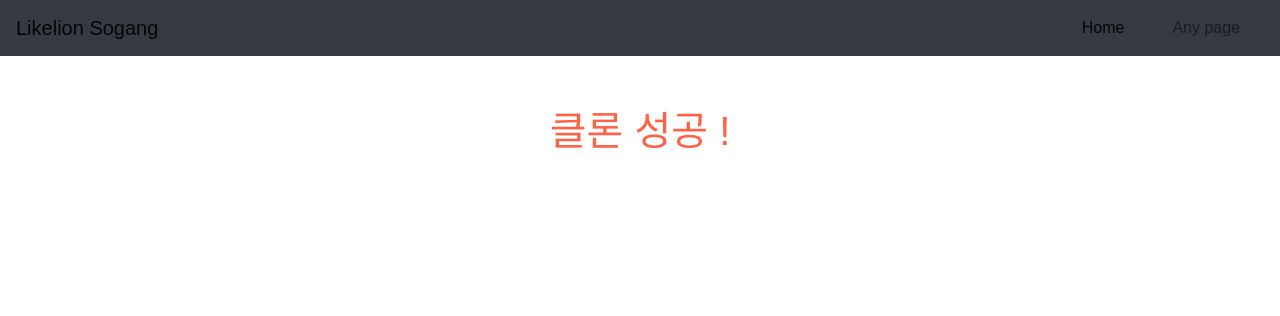
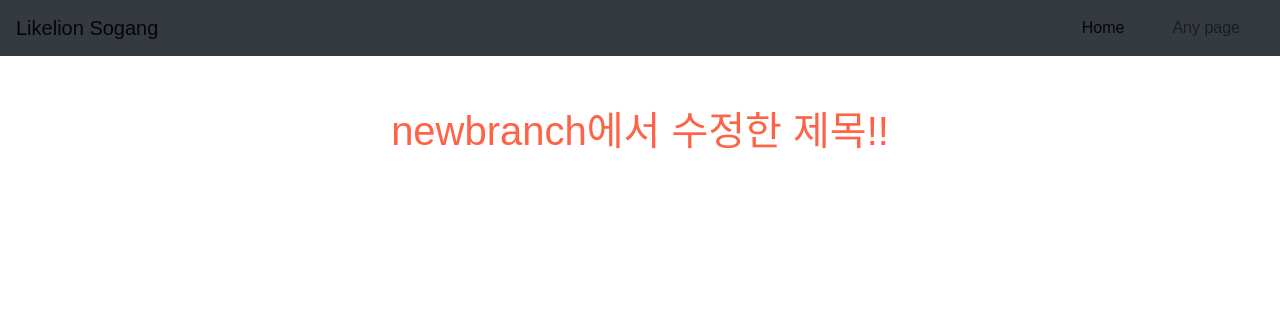
Before and after one commit to uk960214/gitpractice2, a Django app: page /page/ in a window 1280 px wide. Shown: the top 316 px of the page. Run offline with Django 3.2, Linux system fonts and the light colour scheme; some libraries are stand-ins or nearby versions; some web fonts are replaced.

Commit message:
update page.html

```diff
--- a/mydiary/templates/mydiary/page.html
+++ b/mydiary/templates/mydiary/page.html
@@ -10,7 +10,7 @@
         }
     </style>
 </head>
-<h1> 클론 성공 ! </h1>
+<h1> newbranch에서 수정한 제목!! </h1>
 
 
 {% endblock %}
```
